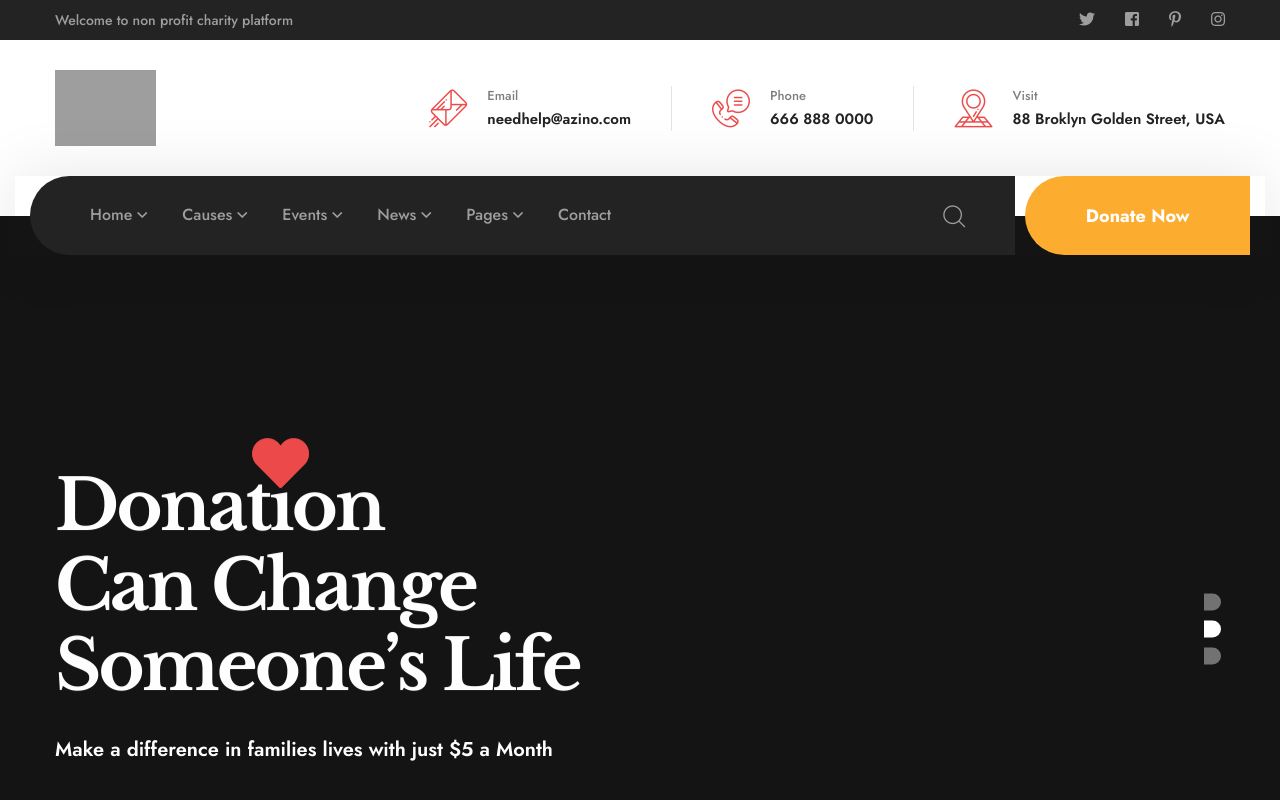
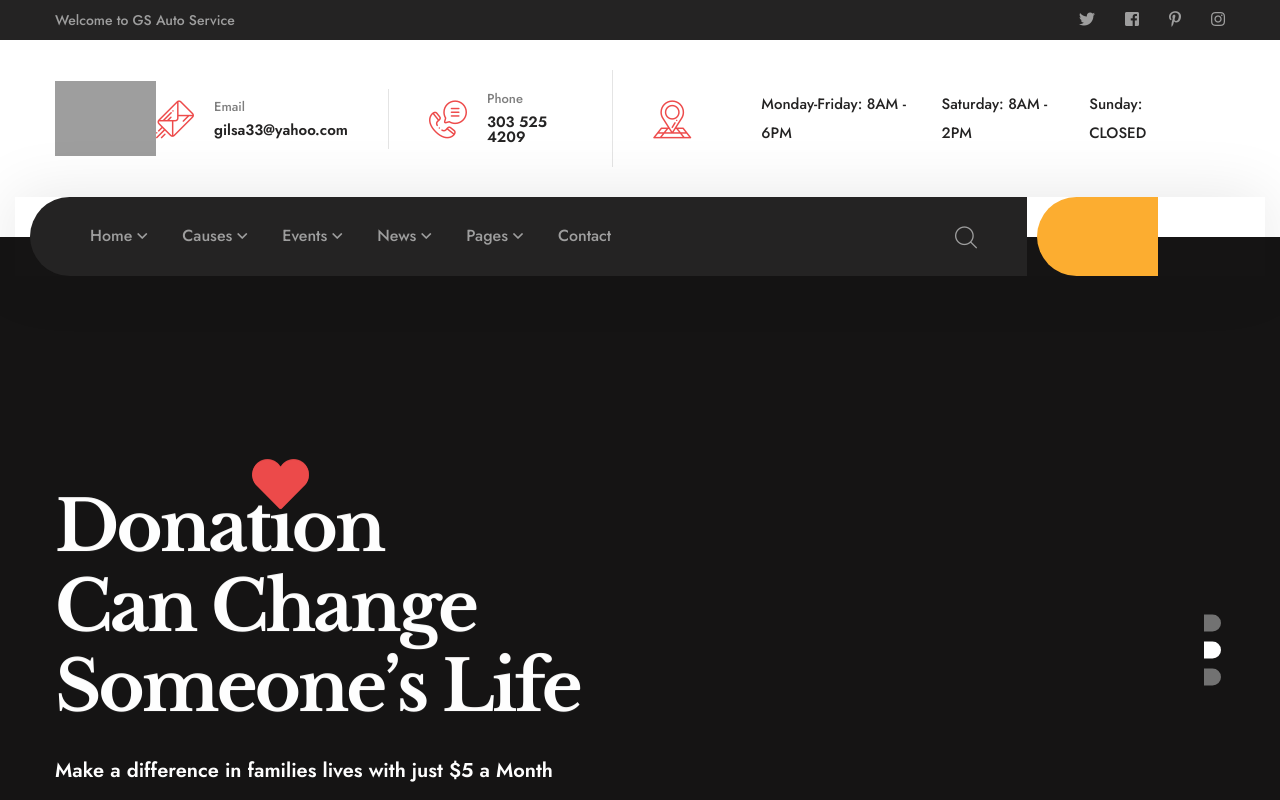
Before and after one commit to DSeeHappy/GS-Auto-Service, a Next.js app: page / in a window 1280 px wide. Shown: the top 800 px of the page. Built offline with nearby package versions, Linux system fonts and the light colour scheme; grey boxes are pictures that could not be loaded.

Commit message:
more setup before lottie

```diff
--- a/components/header/header-two.js
+++ b/components/header/header-two.js
@@ -50,7 +50,7 @@ const HeaderTwo = () => {
     <div className="main-header__two">
       <div className="main-header__top">
         <Container>
-          <p>Welcome to non profit charity platform</p>
+          <p>Welcome to GS Auto Service</p>
           <div className="main-header__social">
             <a href="#" aria-label="twitter">
               <i className="fab fa-twitter"></i>
@@ -84,7 +84,7 @@ const HeaderTwo = () => {
               <div className="header-info__box-content">
                 <h3>Email</h3>
                 <p>
-                  <a href="mailto:needhelp@azino.com">needhelp@azino.com</a>
+                  <a href="mailto:gilsa33@yahoo.com">gilsa33@yahoo.com</a>
                 </p>
               </div>
             </div>
@@ -93,15 +93,27 @@ const HeaderTwo = () => {
               <div className="header-info__box-content">
                 <h3>Phone</h3>
                 <p>
-                  <a href="tel:666-888-0000">666 888 0000</a>
+                  <a href="tel:303-525-4209">303 525 4209</a>
                 </p>
               </div>
             </div>
             <div className="header-info__box">
               <i className="azino-icon-address"></i>
-              <div className="header-info__box-content">
-                <h3>Visit</h3>
-                <p>88 Broklyn Golden Street, USA</p>
+
+
+              <div className="main-header__info">
+
+                <ul className="list-unstyled main-header__info-list">
+                  <li>
+                    <a>Monday-Friday: 8AM - 6PM</a>
+                  </li>
+                  <li>
+                    <a>Saturday: 8AM - 2PM</a>
+                  </li>
+                  <li>
+                    <a>Sunday: CLOSED</a>
+                  </li>
+                </ul>
               </div>
             </div>
           </div>
@@ -111,7 +123,7 @@ const HeaderTwo = () => {
         <Container>
           <NavLinks extraClassName="dynamic-radius" />
           <Link href="/contact">
-            <a className="thm-btn dynamic-radius">Donate Now</a>
+            <a className="thm-btn dynamic-radius"></a>
           </Link>
         </Container>
       </nav>
```
Also changed, not shown: 1 other file (tests, documents, lock files or other folders).
